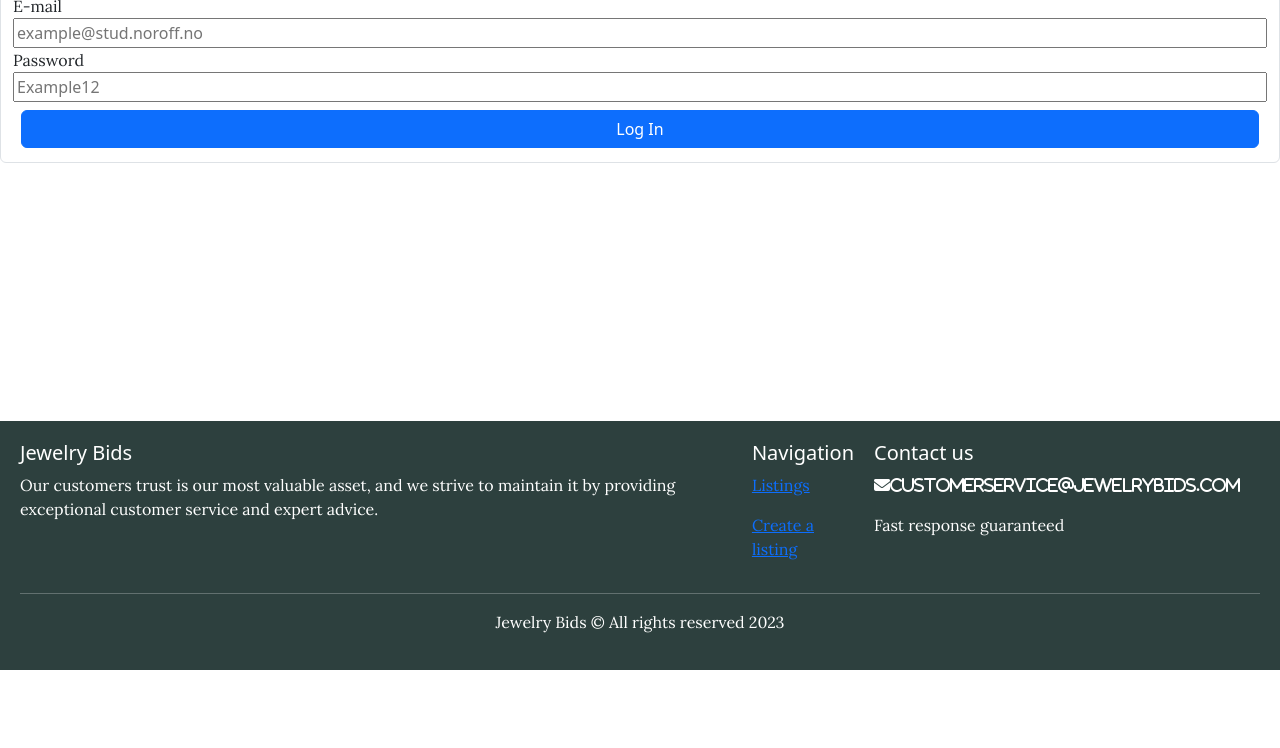
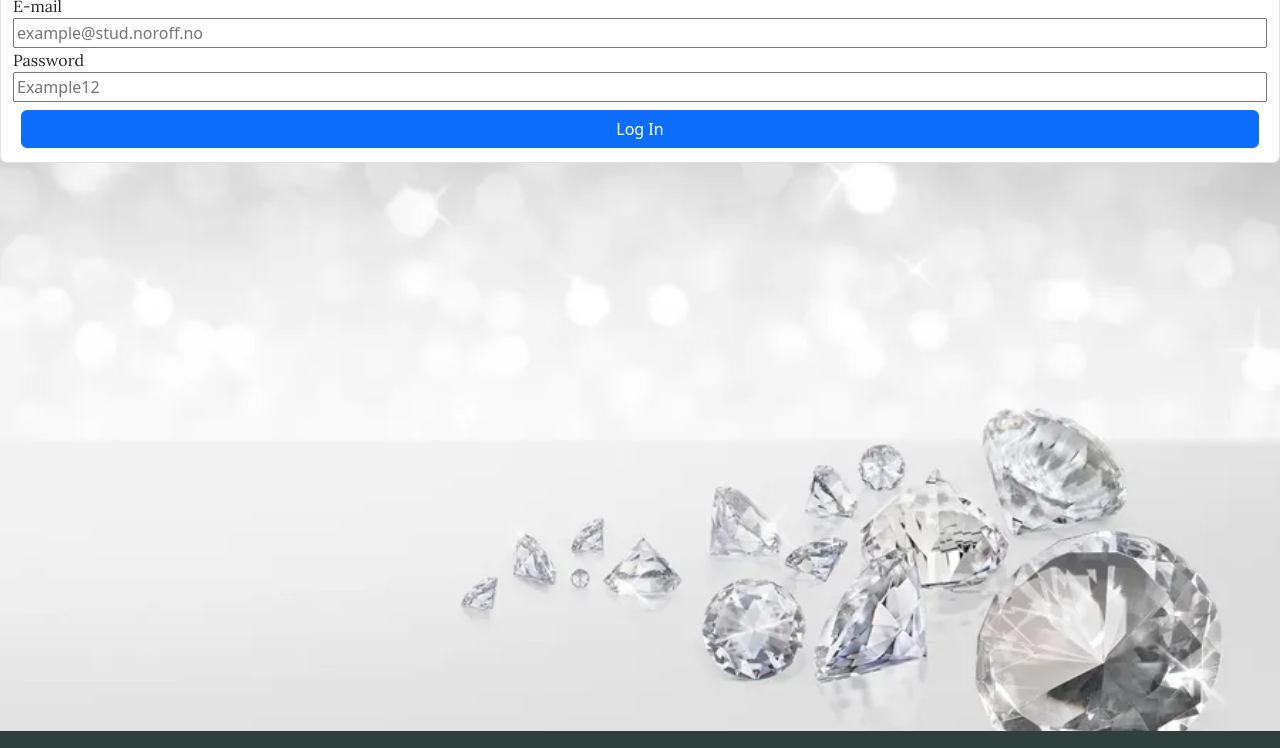
Before and after one commit to vanya992/SP2-Auction, a website with bundled scripts: page user/login.html in a window 1280 px wide. Shown: the part 130-878 px from the top of the page. Before the commit the page ends 800 px from the top, so only its background shows below. Built offline with nearby package versions, Linux system fonts and the light colour scheme; a web font is replaced by a local one.

Commit message:
updated background image

```diff
--- a/user/login.html
+++ b/user/login.html
@@ -85,7 +85,7 @@
         </div>
       </nav>
     </header>
-    <main>
+    <main class="background">
       <container class="d-flex flex-column justify-content-center m-auto">
         <form class="form form-control d-flex flex-column" id="loginForm">
           <h1>Sign in</h1>
```
Also changed, not shown: user/register.html (+1 -1 lines).
